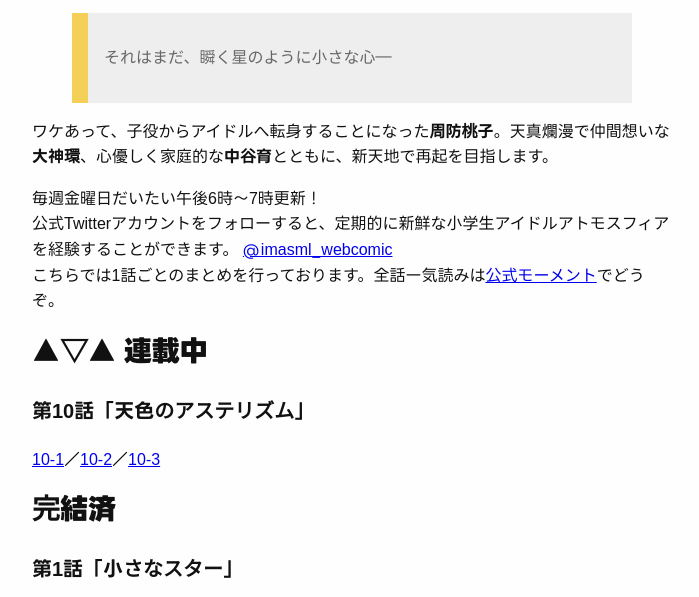
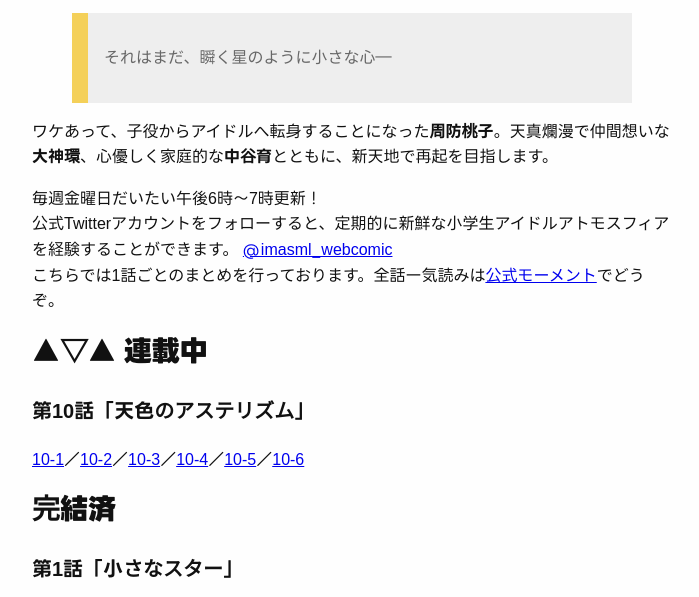
Before and after one commit to lonsagisawa/kitahina.co, an Astro site: page /aasterism in a window 1280 px wide. Shown: the part 203-800 px from the top of the page, without its empty margins (288-987 px from the left). Built offline with nearby package versions, Linux system fonts and the light colour scheme; Astro itself is replaced by a stand-in of ours; a web font is replaced by a local one.

Commit message:
Amairo no Asterism: 10-4/10-5/10-6

```diff
--- a/src/pages/aasterism.mdx
+++ b/src/pages/aasterism.mdx
@@ -15,7 +15,7 @@ layout: "../layouts/Layout.astro"
 
 ### 第10話「天色のアステリズム」
 
-[10-1](https://twitter.com/imasml_webcomic/status/1634512624158412803)／[10-2](https://twitter.com/imasml_webcomic/status/1636653609726214144)／[10-3](https://twitter.com/imasml_webcomic/status/1639190330749911042)
+[10-1](https://twitter.com/imasml_webcomic/status/1634512624158412803)／[10-2](https://twitter.com/imasml_webcomic/status/1636653609726214144)／[10-3](https://twitter.com/imasml_webcomic/status/1639190330749911042)／[10-4](https://twitter.com/imasml_webcomic/status/1641727032257306631)／[10-5](https://twitter.com/imasml_webcomic/status/1644263754438443009)／[10-6](https://twitter.com/imasml_webcomic/status/1646800465047490561)
 
 ## 完結済
 
```
